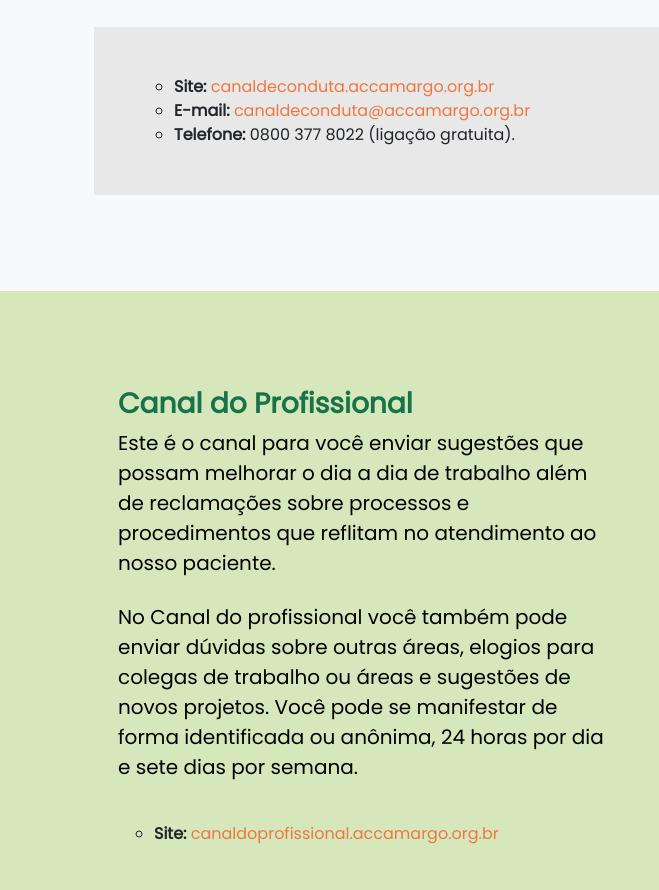
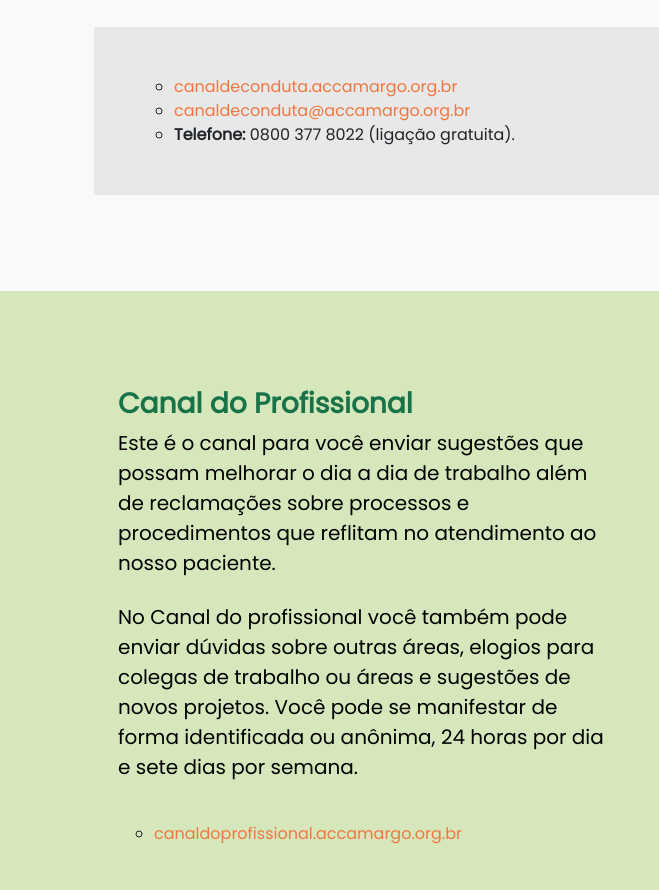
Before and after one commit to DanylloFranco/GuiaProfissional, a plain HTML site: page canais.html in a window 1280 px wide. Shown: the part 1062-1952 px from the top of the page, 0-659 px from the left. Drawn offline with nearby package versions, Linux system fonts and the light colour scheme; a script that the page names is missing.

Commit message:
Atualizando área de Documentos

```diff
--- a/canais.html
+++ b/canais.html
@@ -80,8 +80,8 @@
                                     <div class="text-left">
                                         <p class="lead fw-normal text-muted mb-1">
                                              <ul>
-                                                <li style="list-style-type: circle;"><b>Site:</b> <a href="https://canaldeconduta.accamargo.org.br" target="_blank"> canaldeconduta.accamargo.org.br</a></li>
-                                                <li style="list-style-type: circle;"><b>E-mail:</b> <a href="mailto:canaldeconduta@accamargo.org.br"> canaldeconduta@accamargo.org.br</a></li>
+                                                <li style="list-style-type: circle;"><a href="https://canaldeconduta.accamargo.org.br" target="_blank"> canaldeconduta.accamargo.org.br</a></li>
+                                                <li style="list-style-type: circle;"><a href="mailto:canaldeconduta@accamargo.org.br"> canaldeconduta@accamargo.org.br</a></li>
                                                 <li style="list-style-type: circle;"><b>Telefone:</b> 0800 377 8022 (ligação gratuita). </li>
                                             </ul>
                                         </p>
@@ -115,7 +115,7 @@
                                     <div class="text-left">
                                         <p class="lead fw-normal text-muted mb-1">
                                             <ul>
-                                                <li style="list-style-type: circle;"><b>Site:</b> <a href="#!" title="Acessível somente na Instituição"> canaldoprofissional.accamargo.org.br</a></li>
+                                                <li style="list-style-type: circle;"><a href="#!" title="Acessível somente na Instituição"> canaldoprofissional.accamargo.org.br</a></li>
                                             </ul>
                                         </p>
                                     </div>
```
Also changed, not shown: recovery-codes.txt (added).
